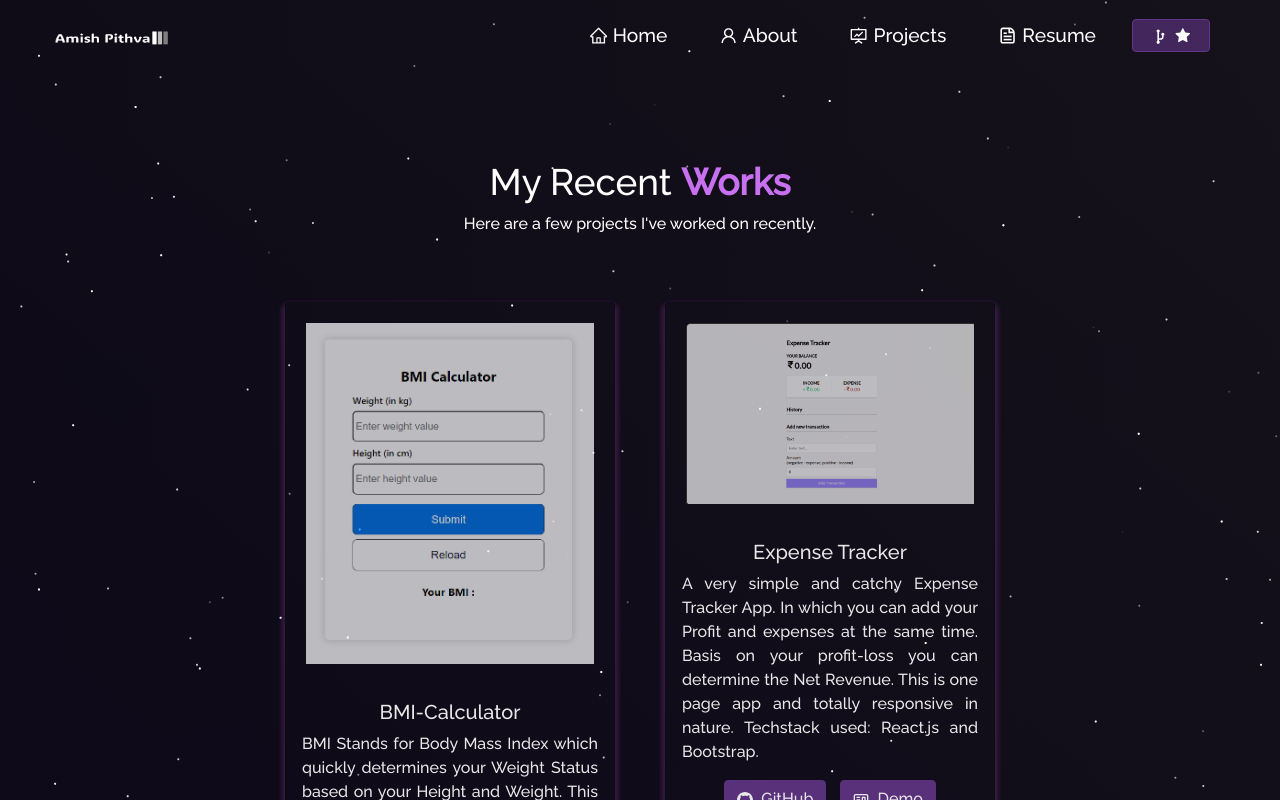
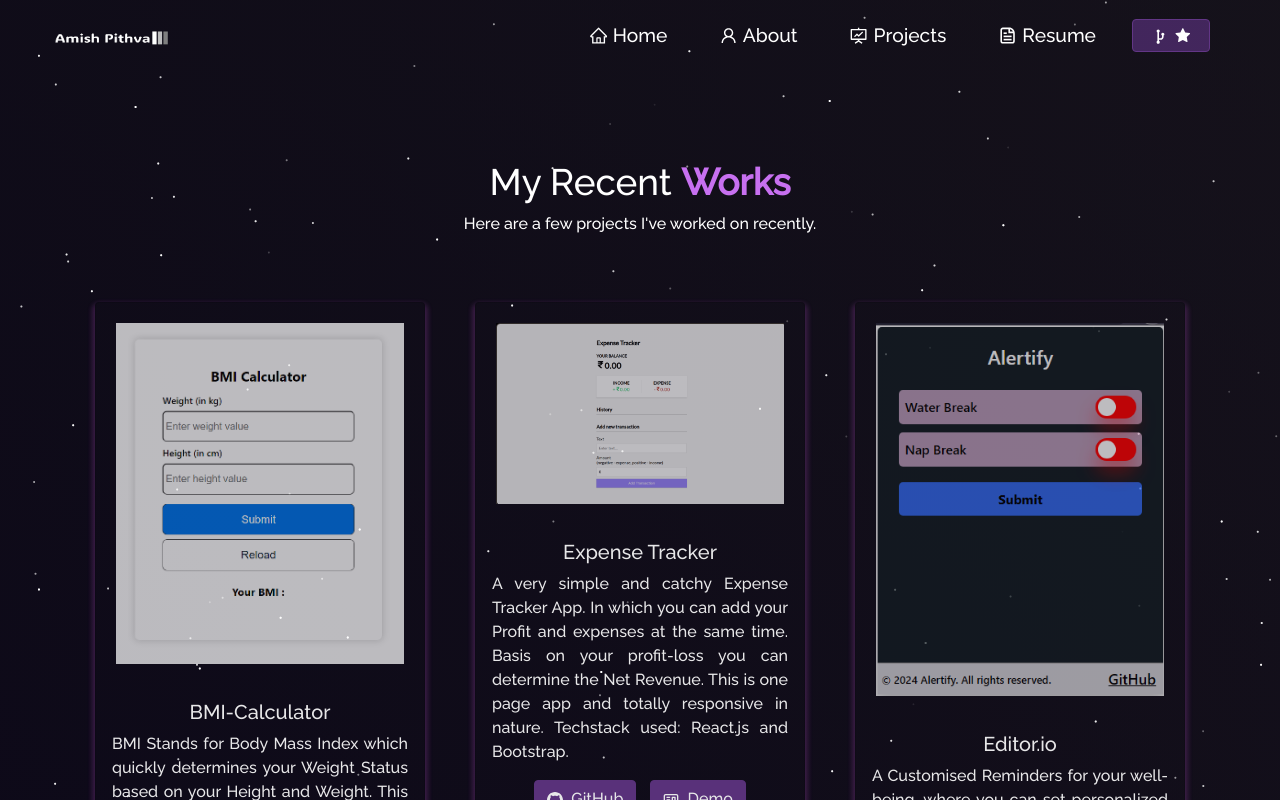
Before and after one commit to amish0301/Portfolio, a React (Create React App) app: page /project in a window 1280 px wide. Shown: the top 800 px of the page. Built offline with nearby package versions, Linux system fonts and the light colour scheme.

Commit message:
chrome extension added

```diff
--- a/src/components/Projects/ProjectCards.js
+++ b/src/components/Projects/ProjectCards.js
@@ -10,7 +10,7 @@
       <Card.Img variant="top" src={props.imgPath} alt="card-img" />
       <Card.Body>
         <Card.Title>{props.title}</Card.Title>
-        <Card.Text style={{ textAlign: "justify" }}>
+        <Card.Text style={{ textAlign: "justify", whiteSpace: "pre-wrap" }}>
           {props.description}
         </Card.Text>
         <Button variant="primary" href={props.ghLink} target="_blank">
--- a/src/components/Projects/Projects.js
+++ b/src/components/Projects/Projects.js
@@ -4,6 +4,7 @@
 import Particle from "../Particle";
 import BMI_CAL from '../../Assets/Projects/BMI_CAL.png'
 import expense from '../../Assets/Projects/Expense-Tracker.png'
+import Chrome_Extension from '../../Assets/Projects/App.png'
 
 function Projects() {
   return (
@@ -39,18 +40,18 @@
             />
           </Col>
 
-          {/* <Col md={4} className="project-card">
+          <Col md={4} className="project-card">
             <ProjectCard
-              imgPath={editor}
+              imgPath={Chrome_Extension}
               isBlog={false}
               title="Editor.io"
-              description="Online code and markdown editor build with react.js. Online Editor which supports html, css, and js code with instant view of website. Online markdown editor for building README file which supports GFM, Custom Html tags with toolbar and instant preview.Both the editor supports auto save of work using Local Storage"
-              ghLink="https://github.com/soumyajit4419/Editor.io"
-              demoLink="https://editor.soumya-jit.tech/"
+              description="A Customised Reminders for your well-being. where you can set personalized intervals for water breaks and screen-off periods and recieve timely notifications tailored to your schedule. This is a simple app and fully responsive in nature. Techstack used: React.js and Bootstrap."
+              ghLink="https://github.com/amish0301/Chrome-Extension"
+              demoLink="https://chromewebstore.google.com/"
             />
           </Col>
 
-          <Col md={4} className="project-card">
+          {/* <Col md={4} className="project-card">
             <ProjectCard
               imgPath={leaf}
               isBlog={false}
```
Also changed, not shown: src/Assets/Projects/App.png (added).
